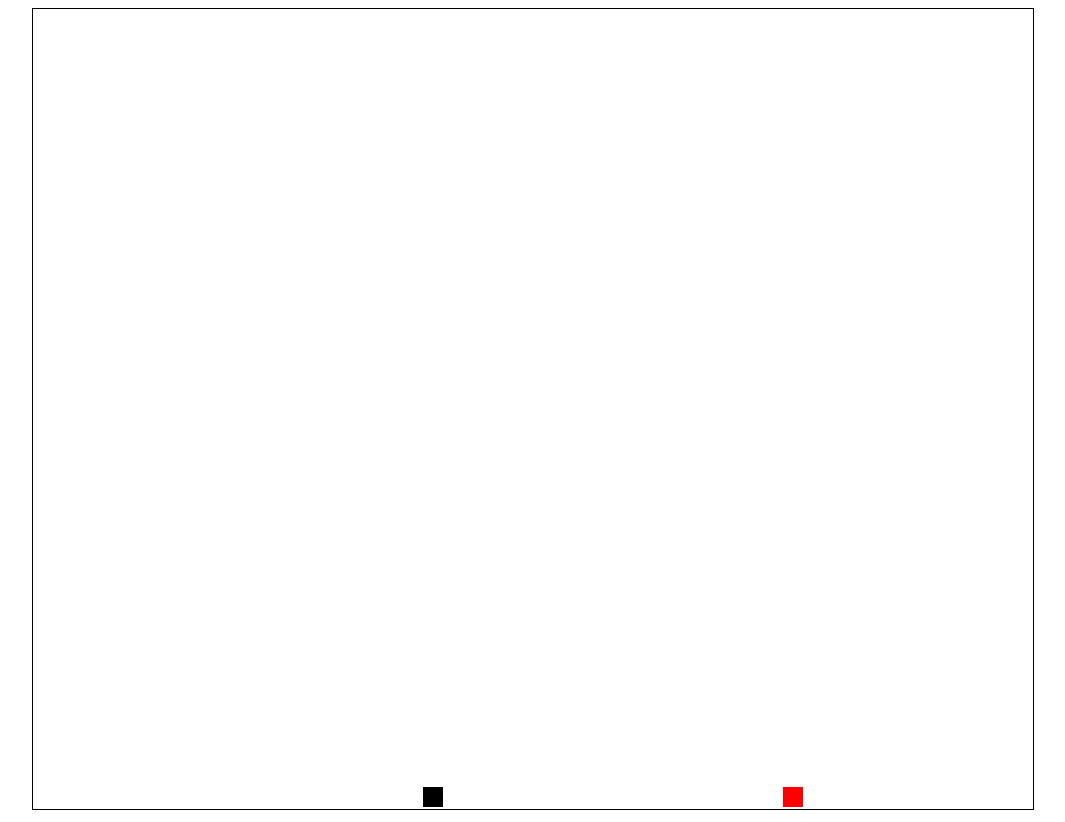
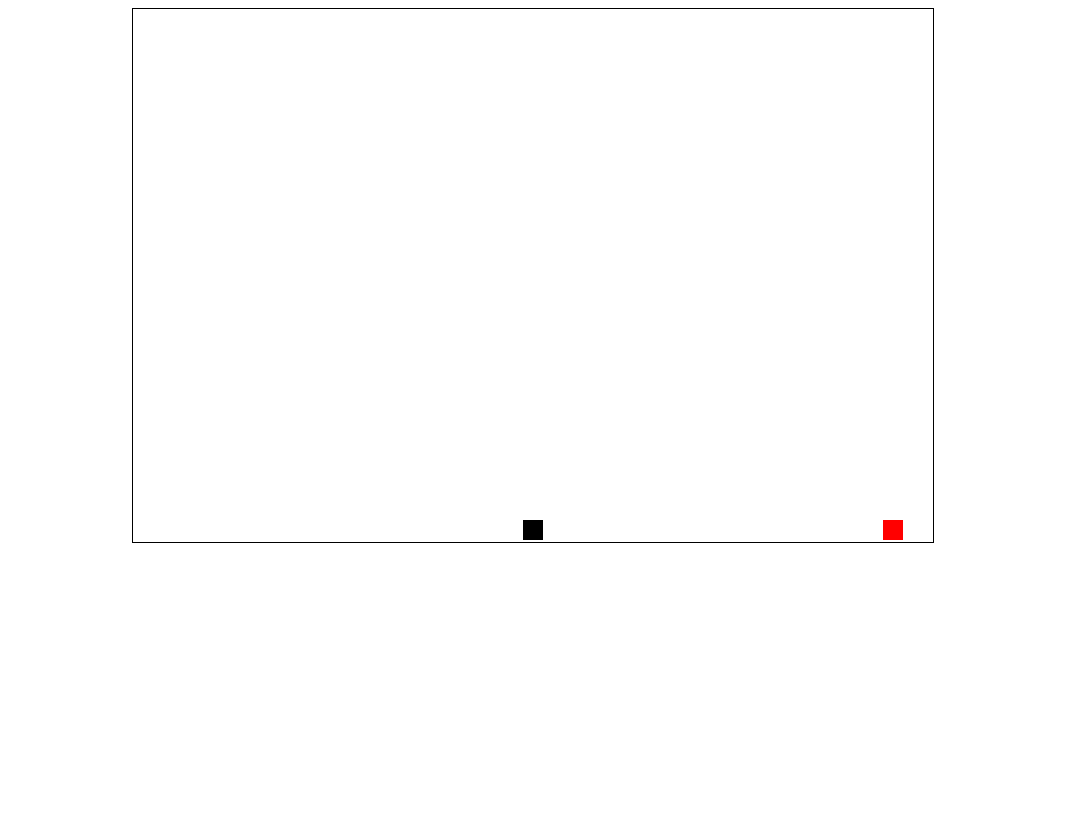
Before and after one commit to YoungWave21/Simple-shooting-thing, a plain HTML site: page shooting thing/index.html in a window 1280 px wide. Shown: the whole page, without its empty margins (107-1172 px from the left). After the commit the page ends 800 px from the top, so only its background shows below. Drawn offline with Linux system fonts and the light colour scheme.

Commit message:
Add files via upload

```diff
--- /dev/null
+++ b/shooting thing/Global.js
@@ -0,0 +1,26 @@
+let bulletone = [];
+let bullettwo = [];
+let playeroneY = [];
+let playertwoY = [];
+let oneshoot = true;
+let twoshoot = true;
+let playerone = {
+    x: 390,
+    y: 500,
+    xs: 4,
+    ys: 0,
+    w: 20,
+    canJump: true,
+    h: 20,
+    a: 0.7
+}
+let playertwo = {
+    y: 500,
+    x: 750,
+    xs: 4,
+    ys: 0,
+    w: 20,
+    canJump: true,
+    h: 20,
+    a: 0.7
+}
--- a/shooting thing/index.html
+++ b/shooting thing/index.html
@@ -14,6 +14,7 @@
 
 
     <script src="Library.js"></script>
+    <script src="Global.js"></script>
     <script src="main.js"></script>
 </body>
 
--- a/shooting thing/main.js
+++ b/shooting thing/main.js
@@ -1,35 +1,12 @@
-initGraphics(1000, 800);
-let bullet = [];
-let playeroneY = [];
-let playertwoY = [];
-let shoot = true;
-let playerone = {
-    x: 390,
-    y: 500,
-    xs: 4,
-    ys: 0,
-    w: 20,
-    canJump: true,
-    h: 20,
-    a: 0.7
-}
-let playertwo = {
-    y: 500,
-    x: 750,
-    xs: 4,
-    ys: 0,
-    w: 20,
-    canJump: true,
-    h: 20,
-    a: 0.7
-}
+initGraphics(800, 533);
+
 document.addEventListener("keydown", () => {
     // console.log(event.code);
-    if (KeyIsPressed["KeyX"] && shoot) {
-        bullet.push(playerone.x + playerone.w);
-        shoot = false;
+    if (KeyIsPressed["KeyX"] && oneshoot) {
+        bulletone.push(playerone.x);
+        oneshoot = false;
         setTimeout(() => {
-            shoot = true;
+            oneshoot = true;
         }, 100);
         playeroneY.push(playerone.y + 10);
     }
@@ -39,19 +16,17 @@ requestAnimationFrame(main);
 function main() {
     ctx.clearRect(0, 0, cnv.width, cnv.height);
     ctx.fillStyle = "black";
-    for (let i = 0; i < bullet.length; i++) {
+    for (let i = 0; i < bulletone.length; i++) {
         move(i);
-        if (bullet[i] + 20 > cnv.width) {
-            bullet.shift();
+        if (bulletone[i] + 20 > cnv.width) {
+            bulletone.shift();
             playeroneY.shift();
         }
-        ctx.fillRect(bullet[i], playeroneY[i], 20, 3);
+        ctx.fillRect(bulletone[i], playeroneY[i], 20, 3);
     };
-    // console.log(bullet);
-    ctx.fillStyle = "black";
-    ctx.fillRect(playerone.x, playerone.y, 20, 20);
-    ctx.fillStyle = "red";
-    ctx.fillRect(playertwo.x, playertwo.y, 20, 20);
+
+    drawplayer("black", playerone.x, playerone.y);
+    drawplayer("red", playertwo.x, playertwo.y);
     moveplayeronehr();
     moveplayeronevrt();
     moveplayertwohr();
@@ -60,7 +35,7 @@ function main() {
 };
 
 function move(i) {
-    bullet[i] += 10;
+    bulletone[i] += 11;
 };
 
 function moveplayeronehr() {
@@ -115,3 +90,8 @@ function moveplayertwovrt() {
         playertwo.y = cnv.height - playertwo.h - 2;
     }
 }
+
+function drawplayer(color, thisx, thisy) {
+    ctx.fillStyle = color;
+    ctx.fillRect(thisx, thisy, 20, 20);
+}
--- a/shooting thing/styles.css
+++ b/shooting thing/styles.css
@@ -5,3 +5,8 @@ canvas {
 * {
     text-align: center;
 }
+
+body {
+    margin: 0, auto;
+    padding: 0;
+}
```
